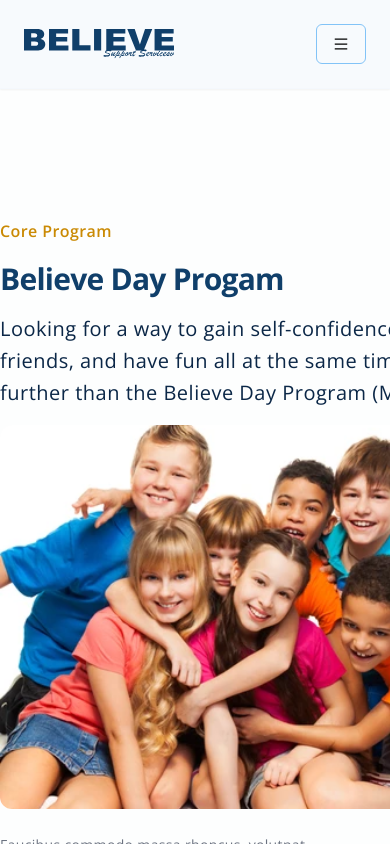
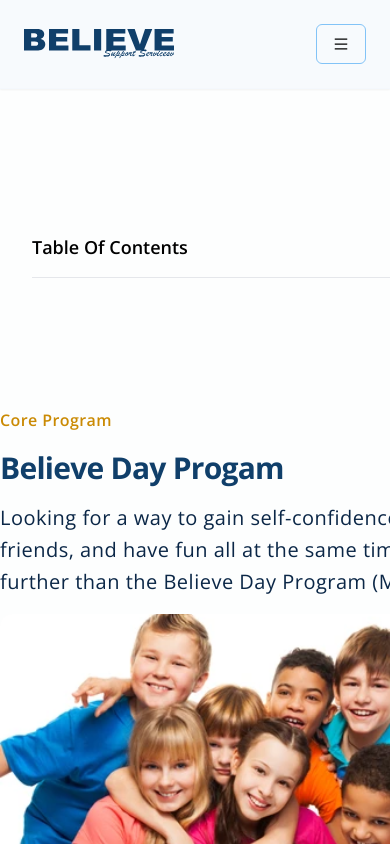
Before and after one commit to Justin-Bento/believe-support-services, a Next.js app: page /programs/day-program in a window 390 px wide. Shown: the top 844 px of the page. Built offline with nearby package versions, Linux system fonts and the light colour scheme.

Commit message:
Updated table of contents to render at the top of the page so people can sift through articels within the program url

```diff
--- a/src/pages/programs/[slug].tsx
+++ b/src/pages/programs/[slug].tsx
@@ -28,7 +28,7 @@ export default function ProgramSlug() {
     <>
       <main className="pt-24 space-y-24">
         <section className="grid grid-cols-12 gap-12 container mx-auto min-h-[100dvh]">
-          <div className="hidden lg:block lg:col-span-3 lg:place-content-start p-8 pt-12 dark:bg-primary-900 rounded-lg">
+          <div className="col-span-12 lg:block lg:col-span-3 lg:place-content-start p-8 pt-12 dark:bg-primary-900 rounded-lg">
             <h1 className="dark:text-blue-50 mb-4 font-semibold text-lg">
               Table Of Contents
             </h1>
```
